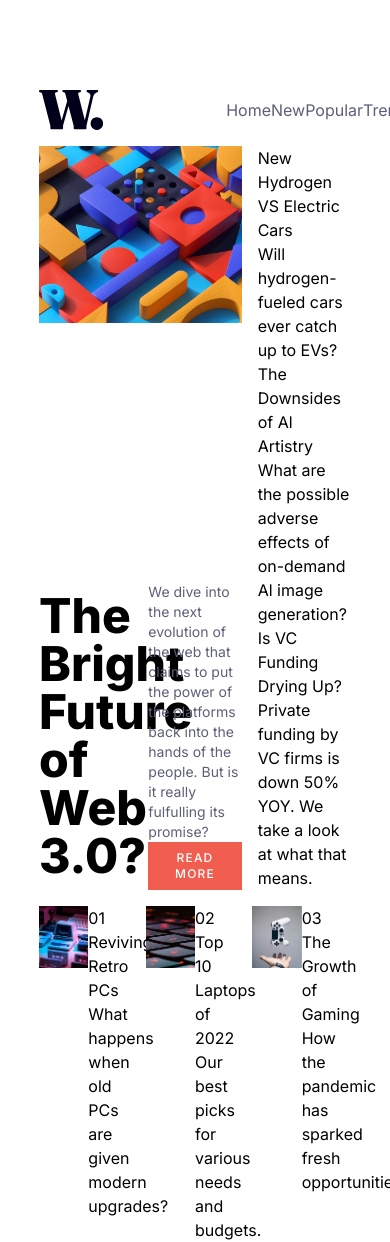
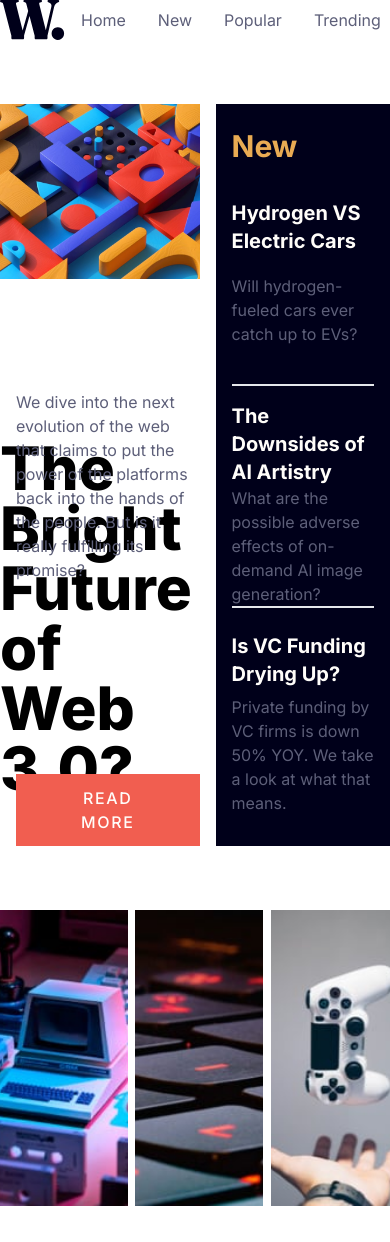
Before and after one commit to Tempestaaa/MentorNewHomePage, a React (Vite) app: page / in a window 390 px wide. Shown: the top 1242 px of the page. After the commit the page ends 1206 px from the top, so only its background shows below. Built offline with nearby package versions, Linux system fonts and the light colour scheme.

Commit message:
update code - minus responsive

```diff
--- a/src/App.tsx
+++ b/src/App.tsx
@@ -1,77 +1,9 @@
-import logo from "./assets/images/logo.svg";
-import web3Desktop from "./assets/images/image-web-3-desktop.jpg";
-import web3Mobile from "./assets/images/image-web-3-mobile.jpg";
-import New from "./components/New";
-import newDatas from "./data/newDatas";
-import factData from "./data/factData";
-import Fact from "./components/Fact";
+import Home from "./components/Home";
 
 function App() {
   return (
     <div className="min-h-screen grid place-items-center font-default">
-      <article className="w-[80%] max-h-[80%] grid grid-rows-[auto_1r_1fr] gap-4">
-        <nav className="grid grid-cols-[60%_40%] items-center">
-          <img src={logo} alt="logo" />
-          <ul className="flex items-center justify-between capitalize text-nav font-normal">
-            <li>
-              <a href="#">home</a>
-            </li>
-            <li>
-              <a href="#">new</a>
-            </li>
-            <li>
-              <a href="#">popular</a>
-            </li>
-            <li>
-              <a href="#">trending</a>
-            </li>
-            <li>
-              <a href="#">categories</a>
-            </li>
-          </ul>
-        </nav>
-        <section className="grid grid-cols-3 grid-rows-[1fr_auto] gap-4">
-          <picture className="col-span-2 w-full h-full object-cover">
-            <source media="(min-width: 768px)" srcSet={web3Desktop} />
-            <img src={web3Mobile} alt="web 3 image" />
-          </picture>
-          <h1 className="col-start-1 row-start-2 text-5xl font-extrabold flex items-center">
-            The Bright Future of Web 3.0?
-          </h1>
-          <div className="flex flex-col justify-between items-start col-start-2 row-start-2">
-            <p className=" text-sm text-nav">
-              We dive into the next evolution of the web that claims to put the
-              power of the platforms back into the hands of the people. But is
-              it really fulfulling its promise?
-            </p>
-            <button className="uppercase px-6 py-2 font-medium tracking-widest text-xs text-white bg-btn">
-              read more
-            </button>
-          </div>
-          <div className="row-span-2 flex flex-col">
-            <h1 className="">New</h1>
-            <div className="flex flex-col justify-between">
-              {newDatas.map((item) => (
-                <New key={item.id} title={item.title}>
-                  {item.desc}
-                </New>
-              ))}
-            </div>
-          </div>
-        </section>
-        <section className="grid grid-cols-3 gap-2">
-          {factData.map((item) => (
-            <Fact
-              key={item.id}
-              id={item.id}
-              image={item.image}
-              title={item.title}
-            >
-              {item.desc}
-            </Fact>
-          ))}
-        </section>
-      </article>
+      <Home />
     </div>
   );
 }
--- a/src/components/Fact.tsx
+++ b/src/components/Fact.tsx
@@ -9,13 +9,21 @@ interface FactProps {
 
 const Fact = ({ id, image, title, children }: FactProps): JSX.Element => {
   return (
-    <div className="grid grid-cols-2 grid-flow-row h-20">
-      <div className=" row-span-3 col-start-1">
-        <img src={image} alt="represent image" />
+    <div className="flex">
+      <div className="w-32 aspect-square cursor-pointer">
+        <img
+          src={image}
+          alt="represent image"
+          className="block w-full h-full object-cover"
+        />
       </div>
-      <h1>0{id}</h1>
-      <h2>{title}</h2>
-      <p>{children}</p>
+      <div className="p-4 grid grid-flow-row gap-2">
+        <h1 className="text-3xl font-bold text-navAndText cursor-pointer">
+          0{id}
+        </h1>
+        <h2 className="font-bold cursor-pointer hover:text-btn">{title}</h2>
+        <p className="text-sm text-navAndText cursor-text">{children}</p>
+      </div>
     </div>
   );
 };
--- /dev/null
+++ b/src/components/Home.tsx
@@ -0,0 +1,80 @@
+import logo from "../assets/images/logo.svg";
+import web3Desktop from "../assets/images/image-web-3-desktop.jpg";
+import web3Mobile from "../assets/images/image-web-3-mobile.jpg";
+import menuIcon from "../assets/images/icon-menu.svg";
+import closeMenuIcon from "../assets/images/icon-menu-close.svg";
+import newDatas from "../data/newDatas";
+import factDatas from "../data/factDatas";
+import New from "./New";
+import Fact from "./Fact";
+
+const Home = () => {
+  return (
+    <article className="min-h-screen md:w-[80%] md:max-h-[90%] grid grid-cols-1 grid-flow-row md:grid-cols-3 md:grid-rows-default gap-4">
+      <div className="col-span-3 flex justify-between items-center mb-12">
+        <img src={logo} alt="logo" />
+        <div className="flex">
+          <ul className="flex items-center justify-between capitalize text-navAndText h-full">
+            <li className="py-2 px-4 cursor-pointer hover:text-btn">
+              <a href="#">home</a>
+            </li>
+            <li className="py-2 px-4 cursor-pointer hover:text-btn">
+              <a href="#">new</a>
+            </li>
+            <li className="py-2 px-4 cursor-pointer hover:text-btn">
+              <a href="#">popular</a>
+            </li>
+            <li className="py-2 px-4 cursor-pointer hover:text-btn">
+              <a href="#">trending</a>
+            </li>
+            <li className="py-2 px-4 cursor-pointer hover:text-btn">
+              <a href="#">categories</a>
+            </li>
+          </ul>
+          {/* <img src={menuIcon} alt="menu icon" className="cursor-pointer" /> */}
+        </div>
+      </div>
+      <picture className="col-start-1 col-span-2">
+        <source media="(min-width: 425px)" srcSet={web3Desktop} />
+        <img src={web3Mobile} alt="web 3 image" />
+      </picture>
+      <div className="col-start-3 row-span-2 bg-new grid grid-rows-[auto_1fr] p-4 pt-6">
+        <h2 className=" text-3xl font-bold text-Softorange">New</h2>
+        <div className="grid grid-rows-3 container">
+          {newDatas.map((item) => (
+            <New key={item.id} title={item.title}>
+              {item.desc}
+            </New>
+          ))}
+        </div>
+      </div>
+      <h1 className="text-6xl font-extrabold flex items-center">
+        The Bright Future of Web 3.0?
+      </h1>
+      <div className="grid grid-rows-[1fr_auto] place-items-start">
+        <p className="text-navAndText">
+          We dive into the next evolution of the web that claims to put the
+          power of the platforms back into the hands of the people. But is it
+          really fulfilling its promise?
+        </p>
+        <button className="bg-btn px-12 py-3 font-medium text-Offwhite tracking-widest hover:bg-new">
+          READ MORE
+        </button>
+      </div>
+      <div className="col-span-3 grid grid-cols-3 gap-4 mt-12">
+        {factDatas.map((item) => (
+          <Fact
+            key={item.id}
+            id={item.id}
+            image={item.image}
+            title={item.title}
+          >
+            {item.desc}
+          </Fact>
+        ))}
+      </div>
+    </article>
+  );
+};
+
+export default Home;
--- a/src/components/New.tsx
+++ b/src/components/New.tsx
@@ -7,9 +7,11 @@ interface NewProps {
 
 const New = ({ title, children }: NewProps): JSX.Element => {
   return (
-    <div>
-      <h2>{title}</h2>
-      <p>{children}</p>
+    <div className="grid grid-rows-[auto_auto] mt-4 border-b-2 border-solid last:border-0">
+      <h2 className="text-Offwhite font-bold text-xl cursor-pointer flex items-center hover:text-Softorange">
+        {title}
+      </h2>
+      <p className="text-navAndText cursor-text">{children}</p>
     </div>
   );
 };
--- a/src/data/factData.tsx
+++ b/src/data/factDatas.tsx
@@ -9,7 +9,7 @@ type factType = {
   desc: string;
 }[];
 
-const factData: factType = [
+const factDatas: factType = [
   {
     id: 1,
     image: retroPC,
@@ -30,4 +30,4 @@ const factData: factType = [
   },
 ];
 
-export default factData;
+export default factDatas;
--- a/tailwind.config.js
+++ b/tailwind.config.js
@@ -8,12 +8,15 @@ export default {
         btn: "hsl(5, 85%, 63%)",
         Offwhite: "hsl(36, 100%, 99%)",
         Grayishblue: "hsl(233, 8%, 79%)",
-        nav: "hsl(236, 13%, 42%)",
+        navAndText: "hsl(236, 13%, 42%)",
         new: "hsl(240, 100%, 5%)",
       },
       fontFamily: {
         default: "'Inter', sans-serif",
       },
+      gridTemplateRows: {
+        default: "auto 1fr minmax(0, 1fr) auto",
+      },
     },
   },
   plugins: [],
```
